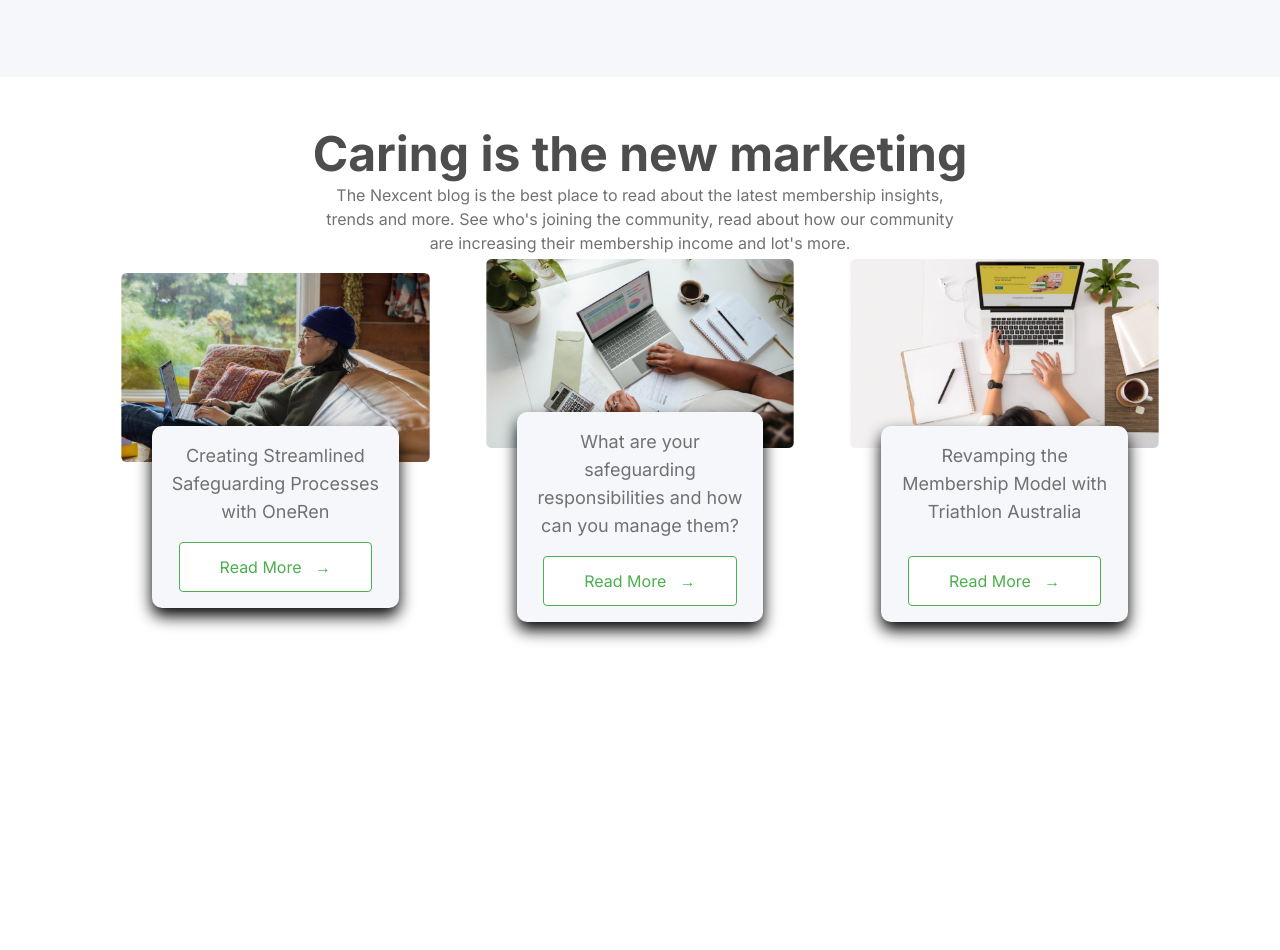
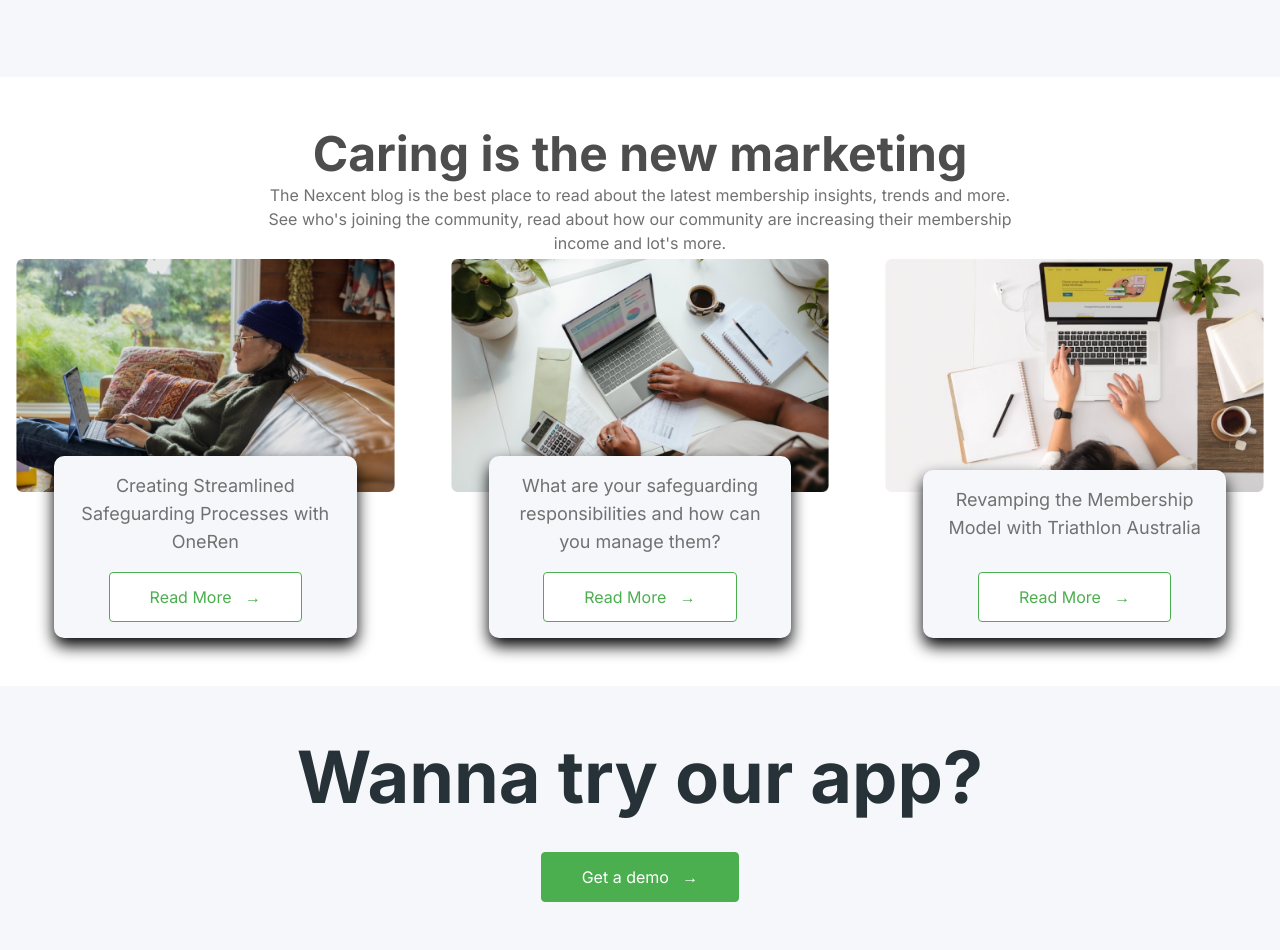
Before and after one commit to A-l-e-e-n-a/Clone-It-Up, a plain HTML site: page index.html in a window 1280 px wide. Shown: the part 3021-3971 px from the top of the page. Before the commit the page ends 3691 px from the top, so only its background shows below. Drawn offline with Linux system fonts and the light colour scheme; a script that the page names is missing.

Commit message:
Update index.html

```diff
--- a/index.html
+++ b/index.html
@@ -317,7 +317,7 @@
     </section>
 
 <section class="update">
-    <div class="container">
+    <div class="containerr">
     <div class="update1">
         <div class="update-head">
            <h1> Caring is the new marketing</h1>
@@ -382,6 +382,16 @@
     </div>
 </div>
 </section>
+<section class="cta">
+    <div class="container">
+        <div class="cta-head">
+           <h1>Wanna try our app?</h1>
+        </div>
+        <div class="cta-button">
+           Get a demo  &nbsp; &rightarrow;
+        </div>
+    </div>
+</section>
 
 
 
```
